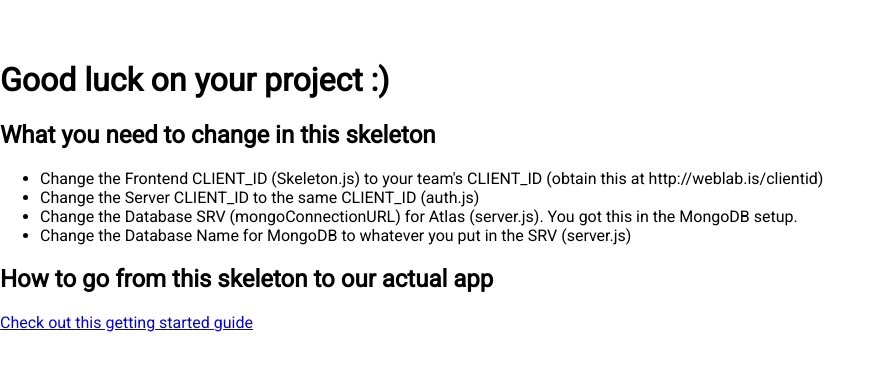
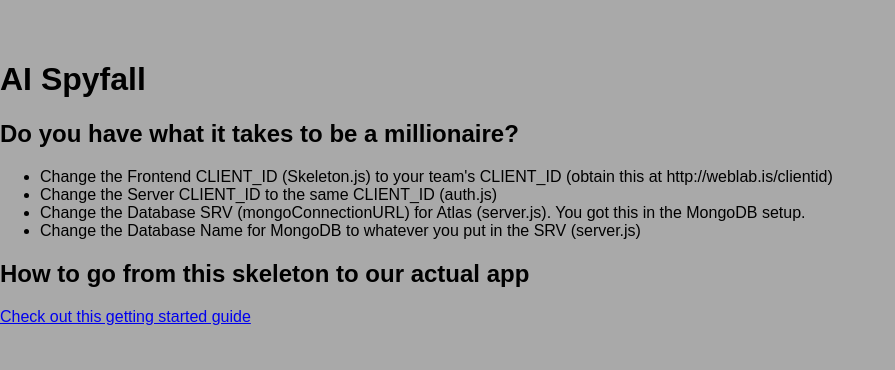
Before and after one commit to SummerZ27/CoinCraft, a React app: page / in a window 1280 px wide. Shown: the top 370 px of the page, without its empty margins (0-895 px from the left). Built offline with nearby package versions, Linux system fonts and the light colour scheme; no server answers; grey boxes are pictures that could not be loaded; the HTML template or start-up script is replaced by a standard one.

Commit message:
main changes

```diff
--- a/client/src/components/pages/Skeleton.css
+++ b/client/src/components/pages/Skeleton.css
@@ -1 +1,21 @@
 /* Fill me in :) */
+body {
+  font-family: Arial, Helvetica, sans-serif;
+  background-color: #a9a9a9;
+}
+.title_Container {
+  padding-top: 25 px;
+  text-align: center;
+  font-size: 60px;
+}
+.subtitle_Container {
+  text-align: center;
+}
+.banner {
+  width: 100%;
+  height: 100%;
+  background-image: linear-gradient(rgba(0, 0, 0, 0.75), rgba(0, 0, 0, 0.75)),
+    url("photos/Background.jpg");
+  background-size: cover;
+  background-position: center;
+}
--- a/client/src/components/pages/Skeleton.js
+++ b/client/src/components/pages/Skeleton.js
@@ -5,7 +5,8 @@ import "../../utilities.css";
 import "./Skeleton.css";
 
 //TODO: REPLACE WITH YOUR OWN CLIENT_ID
-const GOOGLE_CLIENT_ID = "https://docs.google.com/document/d/110JdHAn3Wnp3_AyQLkqH2W8h5oby7OVsYIeHYSiUzRs/edit?usp=sharing";
+const GOOGLE_CLIENT_ID =
+  "https://docs.google.com/document/d/110JdHAn3Wnp3_AyQLkqH2W8h5oby7OVsYIeHYSiUzRs/edit?usp=sharing";
 
 const Skeleton = ({ userId, handleLogin, handleLogout }) => {
   return (
@@ -22,13 +23,14 @@ const Skeleton = ({ userId, handleLogin, handleLogout }) => {
       ) : (
         <GoogleLogin onSuccess={handleLogin} onError={(err) => console.log(err)} />
       )}
-      <h1>Good luck on your project :)</h1>
-      <h2> What you need to change in this skeleton</h2>
+      <body>
+        <div class="banner"></div>
+        <h1>AI Spyfall</h1>
+        <h2> Do you have what it takes to be a millionaire? </h2>
         <ul>
           <li>
             Change the Frontend CLIENT_ID (Skeleton.js) to your team's CLIENT_ID (obtain this at
             http://weblab.is/clientid)
-
           </li>
           <li>Change the Server CLIENT_ID to the same CLIENT_ID (auth.js)</li>
           <li>
@@ -41,6 +43,7 @@ const Skeleton = ({ userId, handleLogin, handleLogout }) => {
         <a href="https://docs.google.com/document/d/110JdHAn3Wnp3_AyQLkqH2W8h5oby7OVsYIeHYSiUzRs/edit?usp=sharing">
           Check out this getting started guide
         </a>
+      </body>
     </GoogleOAuthProvider>
   );
 };
```
Also changed, not shown: hi.txt (added), 1 other file (tests, documents, lock files or other folders). Lines whose indentation alone changed are shown as unchanged.
